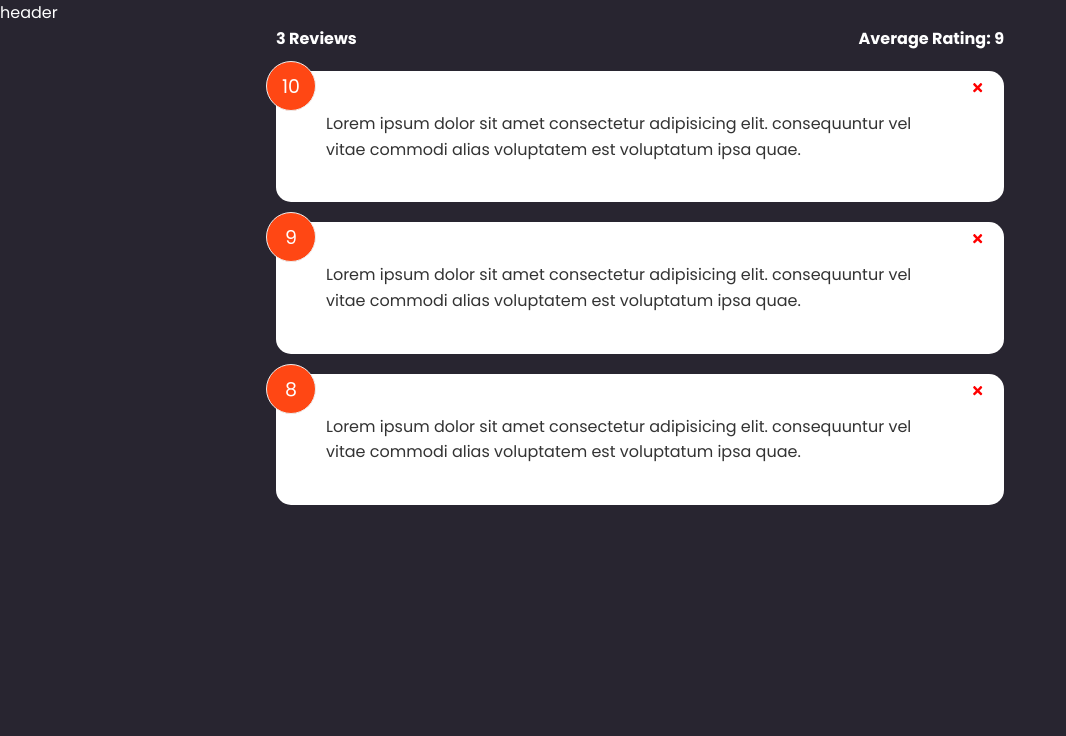
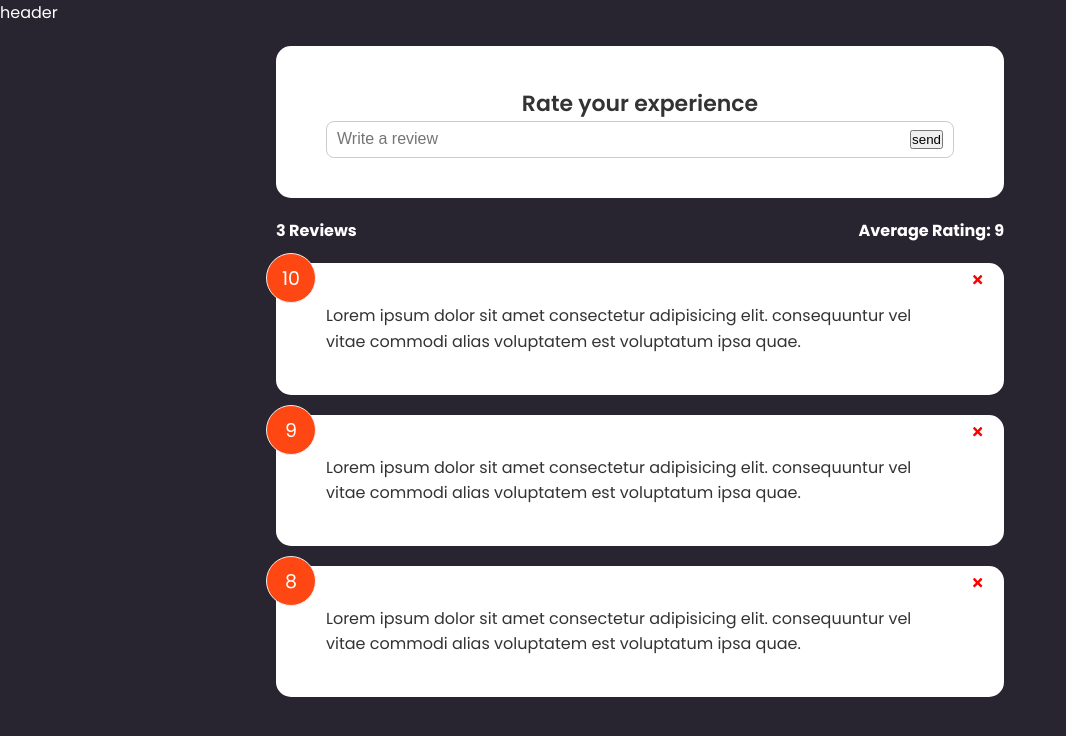
Before and after one commit to ronnie-rios/feedback-app, a React (Create React App) app: page / in a window 1280 px wide. Shown: the top 736 px of the page, without its empty margins (0-1066 px from the left). Built offline with nearby package versions, Linux system fonts and the light colour scheme.

Commit message:
form component created

```diff
--- a/src/App.js
+++ b/src/App.js
@@ -4,6 +4,7 @@
 import FeedbackList from './components/FeedbackList';
 import Header from './components/Header';
 import FeedbackStats from './components/FeedbackStats';
+import FeedbackForm from './components/FeedbackForm';
 
 function App() {
     //setting the global app state with the data arr from feedbackdata
@@ -19,6 +20,7 @@
        <>
        <Header />
         <div className='container'>
+            <FeedbackForm />
             <FeedbackStats feedback={feedback} />
             {/* passing the data as feedback to the list */}
             <FeedbackList
--- /dev/null
+++ b/src/components/FeedbackForm.jsx
@@ -0,0 +1,30 @@
+import React from 'react';
+import { useState } from 'react';
+import Card from './shared/Card';
+
+function FeedbackForm() {
+    const [text, setText] = useState('')
+
+    const handleTextChange = (e) => {
+        setText(e.target.value)
+    }
+    return (
+    <Card>
+        <form>
+            <h2>Rate your experience</h2>
+            {/*ratingsselect component */}
+            <div className='input-group'>
+                <input
+                onChange={handleTextChange}
+                type="text"
+                placeholder='Write a review'
+                value={text}
+                />
+            <button type="submit">send</button>
+            </div>
+        </form>
+    </ Card>
+  )
+}
+
+export default FeedbackForm
```
